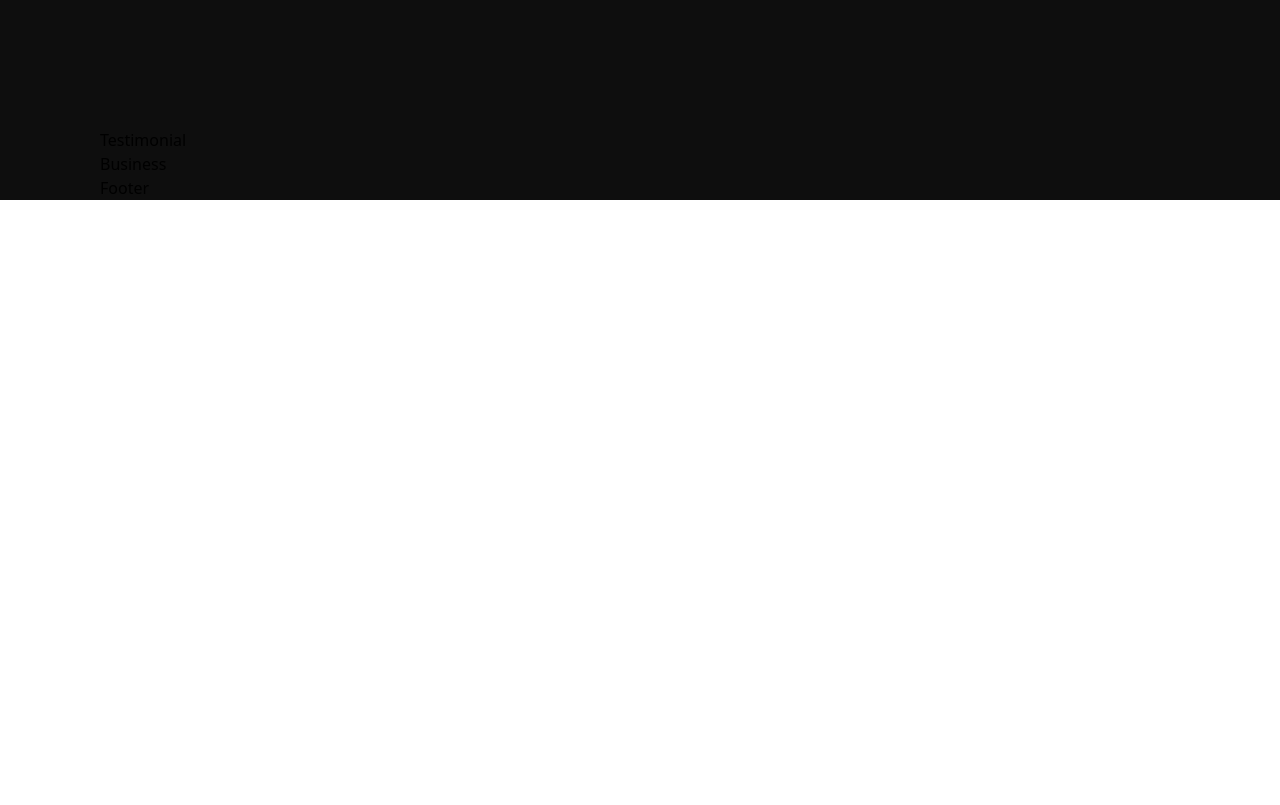
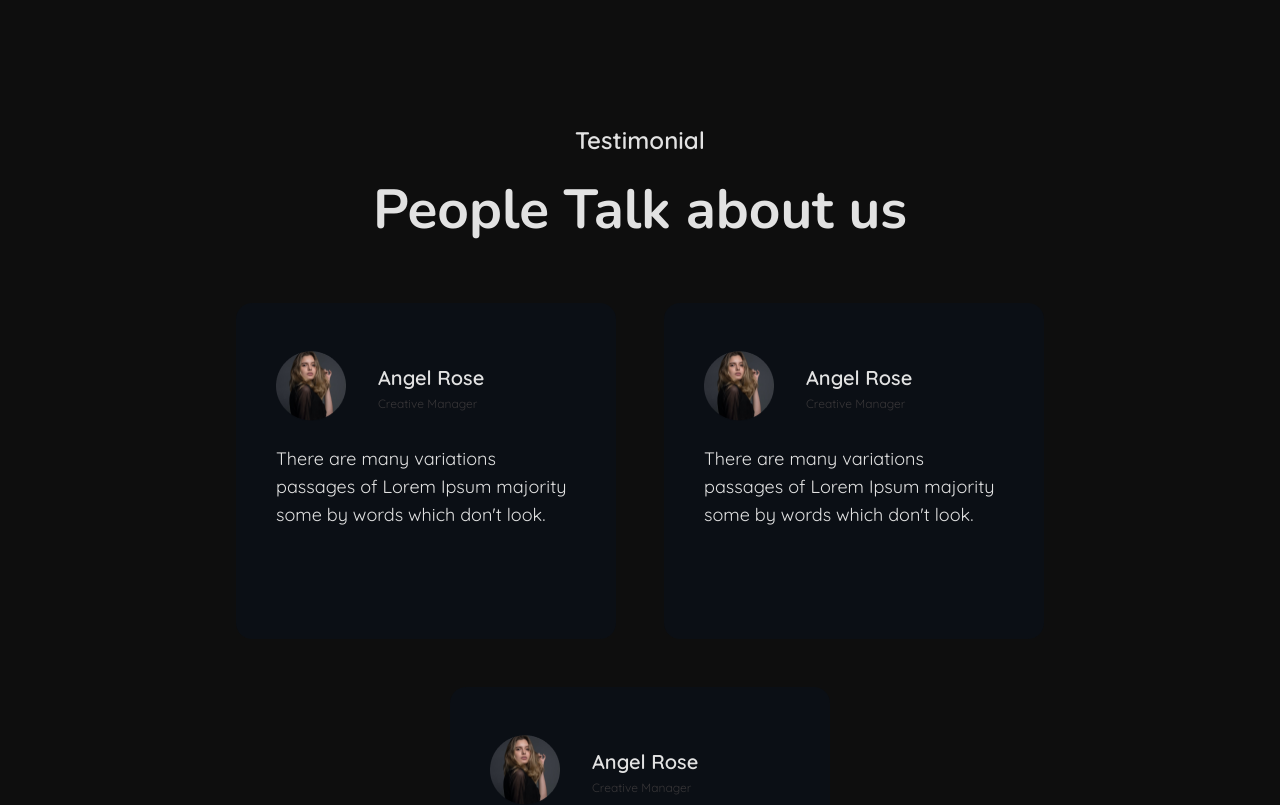
Before and after one commit to sherzodartikbayev/Creative-Agency, a React (Vite) app: page / in a window 1280 px wide. Shown: the part 4400-5205 px from the top of the page. Before the commit the page ends 4600 px from the top, so only its background shows below. Built offline with nearby package versions, Linux system fonts and the light colour scheme.

Commit message:
Testomonial Section

```diff
--- a/src/assets/index.ts
+++ b/src/assets/index.ts
@@ -5,9 +5,7 @@ export { default as logo } from './logo/logo.svg'
 export { default as header1 } from './header/1.png'
 export { default as menu } from './header/menu.svg'
 export { default as close } from './header/close.svg'
-export { default as userLogo } from './header/user-logo.png'
 export { default as heroImg } from './header/1.png'
-export { default as star } from './header/star.svg'
 
 // About Section Images
 export { default as aboutImg } from './about/1.png'
@@ -24,3 +22,6 @@ export { default as tvIcon } from './services/tv.svg'
 export { default as card1 } from './portfolio/1.png'
 export { default as card2 } from './portfolio/2.png'
 export { default as card3 } from './portfolio/3.png'
+
+// Testomonials Section Images
+export { default as userLogo } from './testimonial/user-logo.png'
--- a/src/sections/portfolio/portfolio.tsx
+++ b/src/sections/portfolio/portfolio.tsx
@@ -4,7 +4,7 @@ import { styles } from '../../utils/style'
 
 const Portfolio = () => {
 	return (
-		<section id='projects' className='mb-36'>
+		<section id='projects'>
 			<div className='w-full mx-auto mb-36 max-w-[1240px]'>
 				<div className='text-center mb-12'>
 					{/* Section Title */}
--- a/src/sections/testimonial/testimonial.tsx
+++ b/src/sections/testimonial/testimonial.tsx
@@ -1,6 +1,52 @@
+import { testomonialCard } from '../../utils/constants'
+import { styles } from '../../utils/style'
+
 const Testimonial = () => {
 	return (
-		<section>Testimonial</section>
+		<section className='mb-36'>
+			<div className='w-full mx-auto mb-36 max-w-[1240px]'>
+				<div className='text-center mb-14'>
+					{/* Section Title  */}
+					<p className={`${styles.sectionTitle} mb-5`}>Testimonial</p>
+					{/* Title */}
+					<h1 className={`${styles.title}`}>People Talk about us</h1>
+				</div>
+
+				<div className={`${styles.flexCenter} flex-wrap gap-12`}>
+					{testomonialCard.map(card => (
+						<div
+							className='w-[380px] h-[336px] rounded-2xl pl-10 pr-10 pt-12 bg-darkBlue max-xs:h-[280px]'
+							key={card.id}
+						>
+							<div className={`flex items-center gap-8 mb-6`}>
+								<div className='w-[70px] h-[70px] rounded-3xl cursor-pointer'>
+									<img
+										src={card.userLogo}
+										alt='user logo image'
+										loading='lazy'
+										className='size-full'
+									/>
+								</div>
+								<div className=''>
+									{/* User Name */}
+									<h1 className='font-quicksand font-semibold text-xl leading-9 text-lightWhite tracking-[1%] max-xs:text-base'>
+										{card.userName}
+									</h1>
+									{/* User Job */}
+									<p className='font-quicksand font-normal text-xs text-gray max-xs:text-xs max-xs:leading-3'>
+										{card.userJob}
+									</p>
+								</div>
+							</div>
+							{/* Description */}
+							<p className='font-quicksand text-lg leading-7 tracking-[1%] text-lightWhite max-xs:text-xs'>
+								{card.userDescription}
+							</p>
+						</div>
+					))}
+				</div>
+			</div>
+		</section>
 	)
 }
 
--- a/src/utils/constants.ts
+++ b/src/utils/constants.ts
@@ -6,6 +6,7 @@ import {
 	penToolIcon,
 	settingsIcon,
 	tvIcon,
+	userLogo,
 } from '../assets'
 
 // Navbar Component
@@ -65,19 +66,47 @@ export const portfolioCard = [
 	{
 		id: 1,
 		img: `${card1}`,
-		alt: "card 1 img",
+		alt: 'card 1 img',
 		title: 'Design Byte App',
 	},
 	{
 		id: 2,
 		img: `${card2}`,
-		alt: "card 2 img",
+		alt: 'card 2 img',
 		title: 'Cloud App',
 	},
 	{
 		id: 3,
 		img: `${card3}`,
-		alt: "card 3 img",
+		alt: 'card 3 img',
 		title: 'Design Furniture App',
 	},
 ]
+
+// Testomonial Section
+export const testomonialCard = [
+	{
+		id: 1,
+		userLogo: `${userLogo}`,
+		userName: 'Angel Rose',
+		userJob: 'Creative Manager',
+		userDescription:
+			"There are many variations passages of Lorem Ipsum majority some by words which don't look.",
+	},
+	{
+		id: 2,
+		userLogo: `${userLogo}`,
+		userName: 'Angel Rose',
+		userJob: 'Creative Manager',
+		userDescription:
+			"There are many variations passages of Lorem Ipsum majority some by words which don't look.",
+	},
+	{
+		id: 3,
+		userLogo: `${userLogo}`,
+		userName: 'Angel Rose',
+		userJob: 'Creative Manager',
+		userDescription:
+			"There are many variations passages of Lorem Ipsum majority some by words which don't look.",
+	},
+]
```
